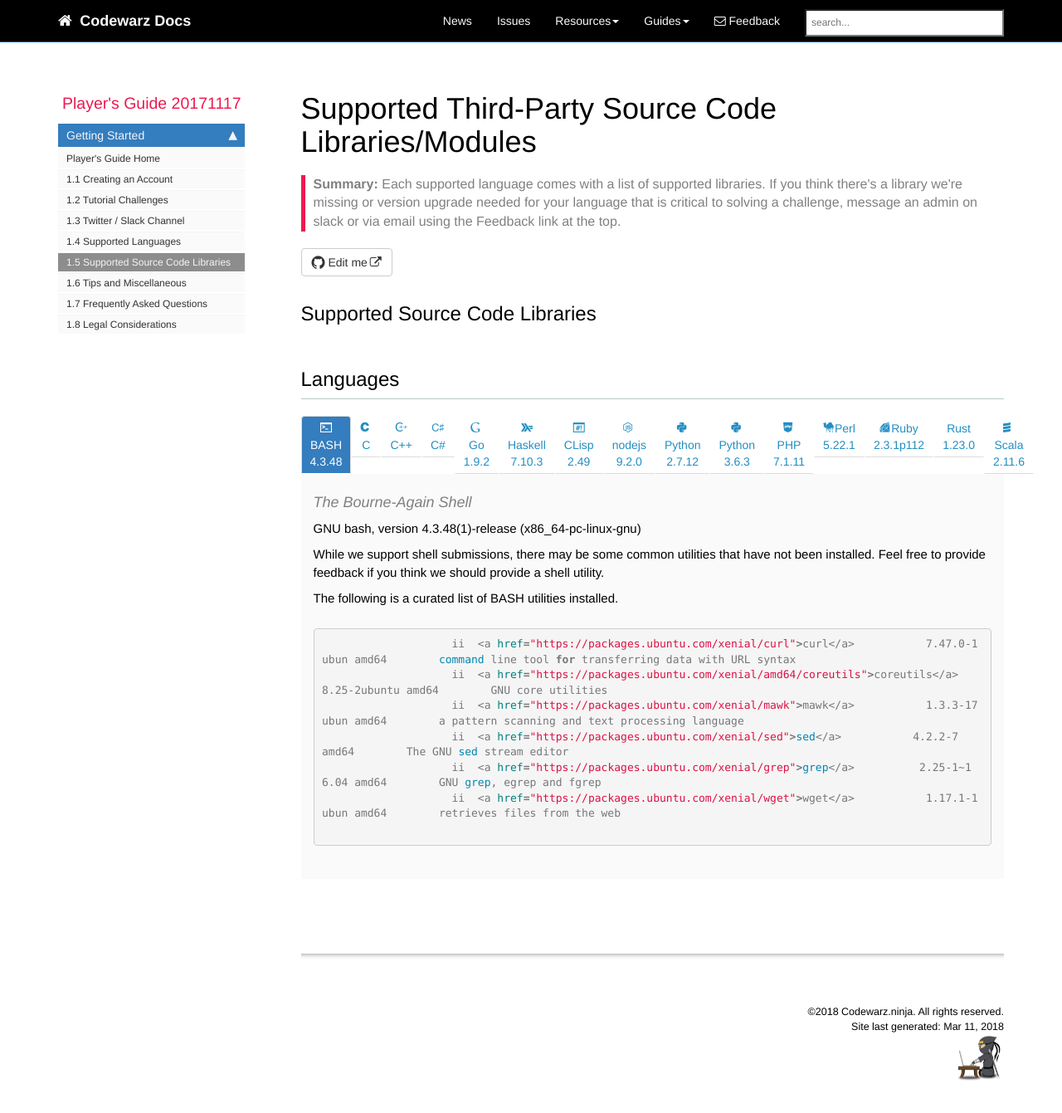
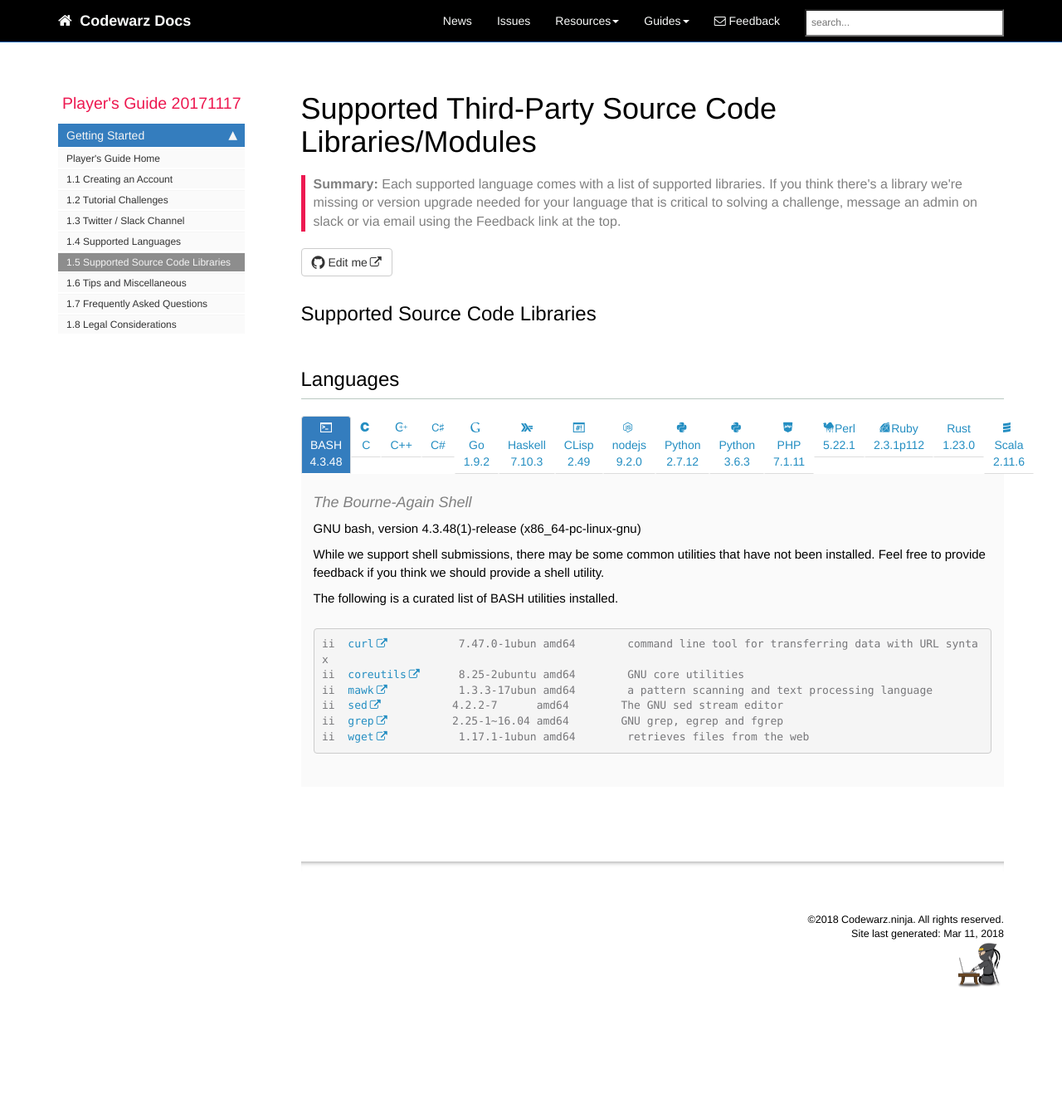
Before and after one commit to codewarz-ninja/runcode-docs.github.io, a Jekyll site: the page built from pages/player-guide/third_party_libraries.md, in a window 1280 px wide and 1367 px high. Shown: the top 1341 px of the window at 83% size. Built offline with Jekyll 4.4.1, drawn with Linux system fonts in a browser that asks for light colours; nearby versions of some CDN libraries; comment, search, counter and statistics services are not loaded.

Commit message:
testing code in production

```diff
--- a/_includes/custom/third_party_lib_tabs.html
+++ b/_includes/custom/third_party_lib_tabs.html
@@ -46,14 +46,14 @@
                     provide feedback if you think we should provide a shell utility.</p>
                     <p>The following is a curated list of BASH utilities installed.</p>
                     <p>
-                    {% highlight bash %}
+<pre>
 ii  <a href="https://packages.ubuntu.com/xenial/curl">curl</a>           7.47.0-1ubun amd64        command line tool for transferring data with URL syntax
 ii  <a href="https://packages.ubuntu.com/xenial/amd64/coreutils">coreutils</a>      8.25-2ubuntu amd64        GNU core utilities
 ii  <a href="https://packages.ubuntu.com/xenial/mawk">mawk</a>           1.3.3-17ubun amd64        a pattern scanning and text processing language
 ii  <a href="https://packages.ubuntu.com/xenial/sed">sed</a>           4.2.2-7      amd64        The GNU sed stream editor
 ii  <a href="https://packages.ubuntu.com/xenial/grep">grep</a>          2.25-1~16.04 amd64        GNU grep, egrep and fgrep
 ii  <a href="https://packages.ubuntu.com/xenial/wget">wget</a>           1.17.1-1ubun amd64        retrieves files from the web
-                    {% endhighlight %}
+</pre>
                     </p>
                 </div>
                 <div class="tab-pane fade" id="language-C">
```
Lines whose indentation alone changed are shown as unchanged.
